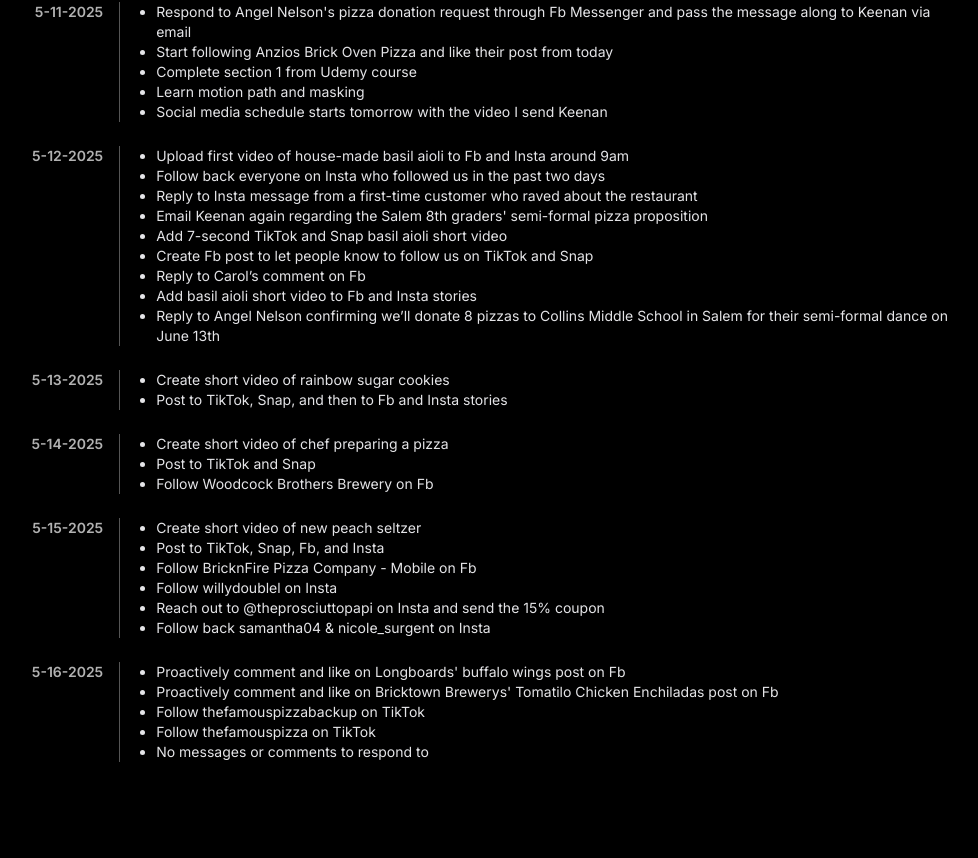
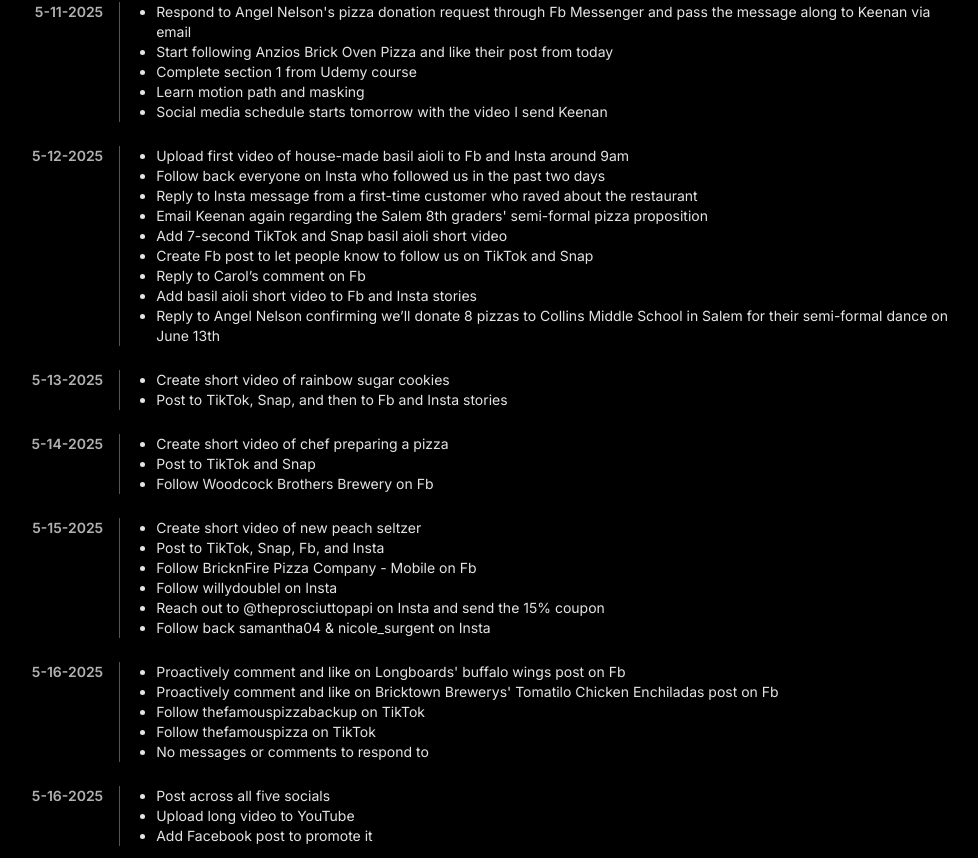
Before and after one commit to rowgregory/sqysh, a Next.js app: page /clients/garcon/changelog in a window 1280 px wide. Shown: the part 943-1801 px from the top of the page, without its empty margins (203-1181 px from the left). Before the commit the page ends 1717 px from the top, so only its background shows below. Built offline with nearby package versions, Linux system fonts and the light colour scheme; a web font is replaced by a local one.

Commit message:
chore(garcon):Update changelog

```diff
--- a/app/clients/garcon/changelog/page.tsx
+++ b/app/clients/garcon/changelog/page.tsx
@@ -49,6 +49,10 @@ const changelogData = [
     date: "5-16-2025",
     message: `Proactively comment and like on Longboards' buffalo wings post on Fb. Proactively comment and like on Bricktown Brewerys' Tomatilo Chicken Enchiladas post on Fb. Follow thefamouspizzabackup on TikTok. Follow thefamouspizza on TikTok. No messages or comments to respond to`,
   },
+  {
+    date: "5-16-2025",
+    message: `Post across all five socials. Upload long video to YouTube. Add Facebook post to promote it`,
+  },
 ];
 
 const GarconChangeLog = () => {
```
